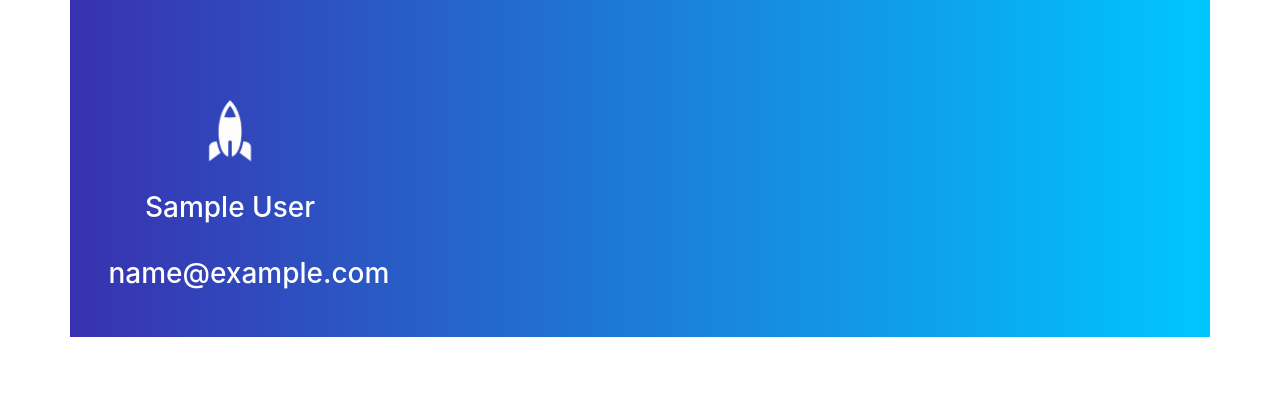
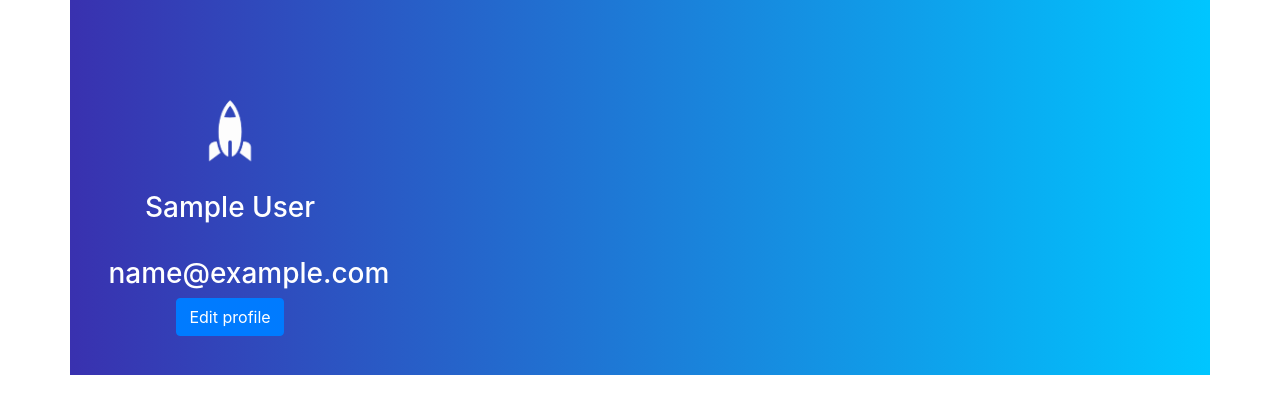
Before and after one commit to alhaithamkamal/Django-Blog, a Django app: page /users/profile/ in a window 1280 px wide. Shown: the part 39-453 px from the top of the page. Run offline with Django 3.2, Linux system fonts and the light colour scheme; the visitor is signed in with stand-in values (Sample User, id 1); data comes from the database, SQL or seed files in the repository; some libraries are stand-ins or nearby versions.

Commit message:
change password and edit profile dunctionality , some other small  modifications

```diff
--- a/posts/views.py
+++ b/posts/views.py
@@ -8,4 +8,4 @@ from .models import Post, Tag, Category
 def posts(request):
     posts = Post.objects.all()
     context = {'posts': posts}
-    return render(request, 'homepage.html', context)
+    return render(request, 'posts/homepage.html', context)
--- a/users/static/users/style.css
+++ b/users/static/users/style.css
@@ -106,3 +106,7 @@ form .form-control {
   color: white;
   font-size: large;
 }
+form .form-control::placeholder {
+  color: white;
+  font-size: large;
+}
--- a/users/templates/users/blocked.html
+++ b/users/templates/users/blocked.html
@@ -1 +1,5 @@
 <h1>you are blocked</h1>
+<h2>you can contact one of the following admins for further details </h2>
+{% for admin in admins %}
+<h2>{{admin.email}}</h2>
+{% endfor %}
--- a/users/templates/users/profile.html
+++ b/users/templates/users/profile.html
@@ -6,5 +6,7 @@
 <h3>{{user.first_name}} {{user.last_name}}</h3>
 <br>
 <h3>{{user.email}}</h3>
-
+<div>
+    <a class="btn btn-primary" href={% url 'edit_profile' %}>Edit profile</a>
+</div>
 {% endblock %}
--- a/users/templates/users/register.html
+++ b/users/templates/users/register.html
@@ -7,7 +7,7 @@
     <form action="{% url 'register'%}"" method="POST" enctype="multipart/form-data">
         {% csrf_token %}
         {% for non_field_error in user_form.non_field_errors %}
-                        <p class="help is-danger">{{ non_field_error }}</p>
+                        <p style="color:red;" class="help is-danger">{{ non_field_error }}</p>
                     {% endfor %}
                     {% for field in user_form %}
                         <div class="field">
--- a/users/urls.py
+++ b/users/urls.py
@@ -8,5 +8,7 @@ urlpatterns = [
     path('login/',views.login_view , name='login'),
     path('logout/',auth_views.LogoutView.as_view(template_name="users/logout.html"),name='logout'),
     path("profile/",views.profile , name="profile"),
-    path('blocked/',views.blocked,name="blocked")
+    path('blocked/',views.blocked,name="blocked"),
+    path("profile/edit/",views.edit_profile , name="edit_profile"),
+    path("password/change/",views.change_password , name="change_password")
     ]
--- a/users/util_funcs.py
+++ b/users/util_funcs.py
@@ -16,5 +16,4 @@ def unlock_user(user):
     profile.is_locked = False
     profile.save()
 def isLocked(user):
-    profile = Profile.objects.get(user=user)
-    return profile.is_locked
+    return user.profile.is_locked
--- a/users/views.py
+++ b/users/views.py
@@ -1,19 +1,25 @@
 from django.shortcuts import render
 from django.http import  HttpResponseRedirect
-from .forms import RegistrationForm , ProfileForm , LoginForm
+from .forms import RegistrationForm , ProfileForm , LoginForm , EditProfileForm , ChangePasswordForm
 from .util_funcs import isLocked
 from posts  import views as post_views
 from .models import Profile
-from django.contrib.auth import login , authenticate
+from django.contrib.auth import login , authenticate ,  update_session_auth_hash
+from django.contrib.auth.models import User
 from .logger import log
 
 def register(request):
+
+    """this custom login view does the following:
+    1- checks if request comes from an already logged in user so it redirects him to hompage again
+    2- check if the method is post and then the submitted form is valid
+    3- saves the user data and his profile data
+    4- login the user and redirects him to profile page in case of success"""
+
     if(not request.user.is_authenticated):
         if request.method == "POST":
             user_form = RegistrationForm(request.POST)
             profile_form = ProfileForm(request.POST, request.FILES ) # get the form and the upladed files
-            print("form valid : ",user_form.is_valid()) # for debugging purposes
-            print("pic valid : ",profile_form.is_valid()) # for debugging purposes
             if user_form.is_valid() :
                 user =user_form.save() # save the user into database and return it
                 profile=Profile.objects.get(user = user) # get the profile of the created user
@@ -21,13 +27,13 @@ def register(request):
                 if(file != None):
                     profile.profile_pic = file # add the provided pic to that user profile
                 profile.save() # save the updates to user profile
-                log("created")  # for debugging purposes
+                log("created a new user successfully with username: "+user.username)  # for debugging purposes
                 user = authenticate(username=request.POST["username"] , password =  request.POST["password1"] )
                 if user is not None:
                     login(request , user)
+                    return HttpResponseRedirect("/users/profile") # redirect to user profile page
                 else:
                     log("cannot login from refistration form")
-                return HttpResponseRedirect("/users/profile") # redirect to user profile page
             else:
                 log("invalid registration form") # for debugging purposes
         else:
@@ -47,9 +53,18 @@ def profile(request):
 
 def blocked(request):
     # this view will be fired when a locked user tries to login
-    return render(request,"users/blocked.html")
+    admins = User.objects.all().filter(is_staff__exact=True)
+    return render(request,"users/blocked.html",{"admins":admins})
 
 def login_view(request):
+
+    """this custom login view does the following:
+    1- checks if request comes from an already logged in user so it redirects him to hompage again
+    2- check if the method is post and then the submitted form is valid
+    3- check if the credentials are correct using authenticate method
+    4- check if user isn't registered takes him back to login back
+    5- if user is registered but locked redirects him to blocked page"""
+
     if(not request.user.is_authenticated): # check if user is already logged in
         if request.method == "POST":
             login_form = LoginForm(data=request.POST) # using named parameter as request.Post isn't the first parameter by default
@@ -59,14 +74,15 @@ def login_view(request):
                 user = authenticate(username=username , password = password) # authenticate the user with provided data
                 if user is not None: #user authenticated
                     if(isLocked(user)):
-                        log(user.username +"blocked user")
+                        log(user.username +" blocked user")
                         return HttpResponseRedirect("/users/blocked") #redirect the user to a custom page for blocked users
                     else:
                         login(request , user)
-                        log(user.username +"logged in successfully")
+                        log(user.username +" logged in successfully")
+                        return HttpResponseRedirect("/") # redirect to user homepage
                 else:
                     log("cannot login from login page")
-                return HttpResponseRedirect("/") # redirect to user homepage
+
             else:
                 log("invalid login form")
         else:
@@ -75,3 +91,65 @@ def login_view(request):
         return render(request , 'users/login.html',context)
     else:
         return HttpResponseRedirect("/")
+
+
+def edit_profile(request):
+
+    """this edit profile view does the following:
+    1- checks that user is logged in already or redirects him to homepage
+    2- check if the method is post and then the submitted forms are valid
+    3- update user info and save
+    4- if success redirects the user to profile page"""
+
+    if(request.user.is_authenticated):
+        if request.method == "POST":
+            edit_form = EditProfileForm(data=request.POST)
+            profile_form = ProfileForm(request.POST, request.FILES )
+            user = request.user
+            if(edit_form.is_valid()):
+                log("valid esit form")
+                file =request.FILES.get("profile_pic")
+                user.first_name=request.POST["first_name"]
+                user.last_name=request.POST["last_name"]
+                if(file != None):
+                    user.profile.profile_pic = file
+                user.save()
+                user.profile.save()
+                log(user.username + "  updated his profile")
+                return HttpResponseRedirect("/users/profile")
+            else:
+                log("invalid change form")
+                return HttpResponseRedirect("/")
+        else:
+            edit_form = EditProfileForm()
+            profile_form = ProfileForm()
+            context = {"edit_form":edit_form , "profile_form":profile_form}
+            return render(request , "users/edit.html" , context)
+    else:
+        return HttpResponseRedirect("/")
+
+def change_password(request):
+
+    """this change password view does the following:
+    1- checks that user is logged in already or redirects him to homepage
+    2- check if the method is post and then the submitted forms are valid
+    3- update user password and save
+    4- if success redirects the user to profile page"""
+
+    if(request.user.is_authenticated):
+        if request.method == 'POST':
+            form = ChangePasswordForm(request.user, request.POST)
+            if form.is_valid():
+                user = form.save()
+                update_session_auth_hash(request, user)
+                log("changed password for "+user.username)
+                return HttpResponseRedirect('/users/profile')
+            else:
+                log("couldn't change password for "+user.username)
+        else:
+            form = ChangePasswordForm(request.user)
+        return render(request, 'users/change_password.html', {
+            'form': form
+        })
+    else:
+        return HttpResponseRedirect("/")
```
Also changed, not shown: users/forms.py (+38 -7 lines), users/templates/users/change_password.html (added, +10 -0 lines), users/templates/users/edit.html (added, +17 -0 lines).
